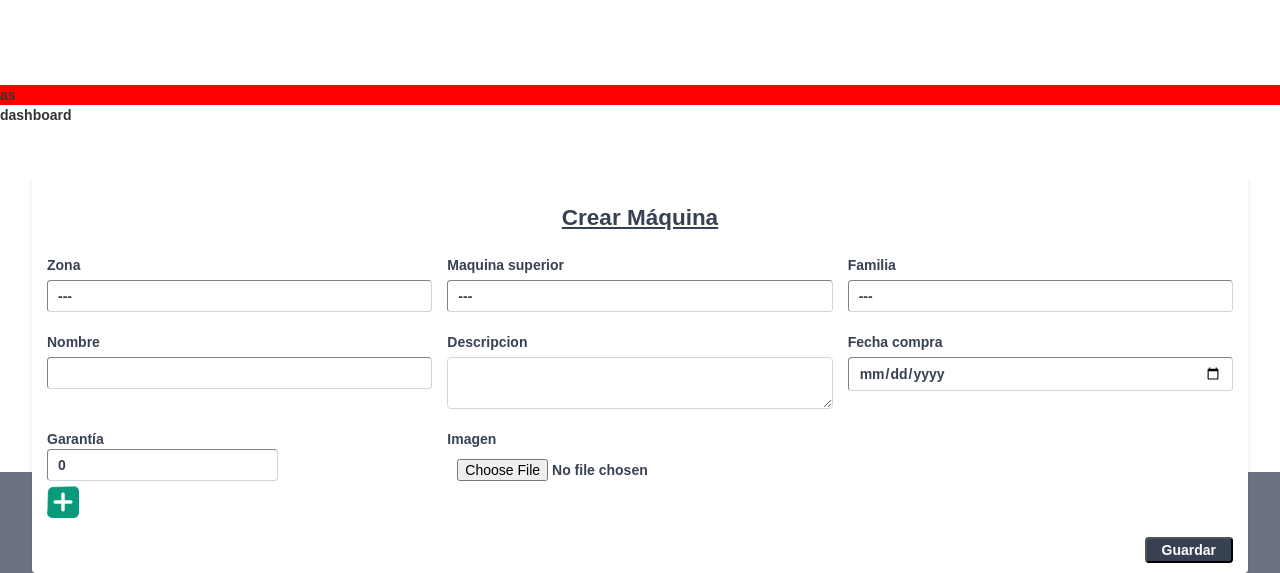
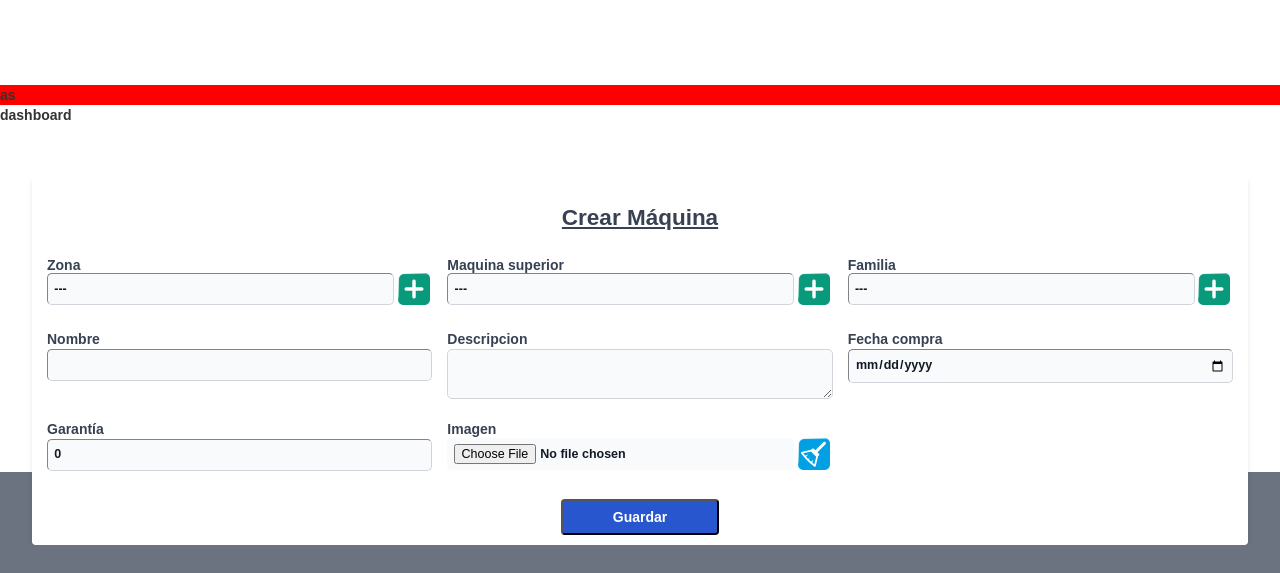
Before and after one commit to drakopablodev/frontest, a website: page src/main.html in a window 1280 px wide. Shown: the part 328-901 px from the top of the page. After the commit the page ends 873 px from the top, so only its background shows below. Drawn offline with nearby package versions, Linux system fonts and the light colour scheme; a web font is replaced by a local one.

Commit message:
added modification to styles

```diff
--- a/sass/buttons.scss
+++ b/sass/buttons.scss
@@ -25,7 +25,7 @@
 }
 
 .button-add {
-    @apply tw-float-left tw-inline-block tw-text-center tw-mt-1;
+    @apply tw-float-left tw-inline-block tw-text-center tw-ml-1.5 tw-mt-[1.1px] tw-box-border;
     vertical-align: bottom;
 }
 
@@ -35,3 +35,8 @@
     @include button($url: '../assests/images/32x32/nuevo.png', $width: 32px, $height: 32px);
     @extend %buttonActions;
 }
+
+.buttonLimpiar {
+    @include button($url: '../assests/images/32x32/limpiar.png', $width: 32px, $height: 32px);
+    @extend %buttonActions;
+}
--- a/sass/form-basic.scss
+++ b/sass/form-basic.scss
@@ -1,5 +1,5 @@
 /*@import "./input-img.scss";*/
-@import "./buttons.scss";
+@import "./buttons.scss"; /* --button-add-width */
 
 .form-basic {
 
@@ -21,7 +21,7 @@
 				.input-add {
 
 					&>div {
-						@apply tw-w-2/3
+						@apply tw-w-auto
 					}
 
 					label {
@@ -29,7 +29,10 @@
 					}
 
 					input {
-						@apply tw-float-left tw-inline-block tw-w-[calc(90%)];
+						--button-add-width: 38.5px; /* 32px + 6px margin + 1/2px extra */
+						--input-with-add-buton-width: calc(100% - var(--button-add-width));
+						@apply tw-float-left tw-inline-block tw-mt-1.5
+						tw-w-[var(--input-with-add-buton-width)];
 					}
 				}
 
@@ -38,29 +41,47 @@
 				}
 
 				input {
+					/*
 					@apply tw-block tw-w-full tw-px-4 tw-py-2 tw-mt-2 tw-text-gray-700 tw-bg-white tw-border
 					tw-border-gray-300 tw-rounded-md dark:tw-bg-gray-800 dark:tw-text-gray-300 dark:tw-border-gray-600
 					focus:tw-border-blue-500 dark:focus:tw-border-blue-500 focus:tw-outline-none focus:tw-ring;
-
-					&[type=number], &[type^=date] {
-						/*@apply tw-inline-block tw-w-[calc(40%)];*/
-					}
+					*/
+					@apply tw-bg-gray-50 tw-border tw-border-gray-300 tw-text-gray-900 tw-text-xl /*-tw-m-2.5*/
+					tw-rounded-lg focus:tw-ring-primary-600 focus:tw-border-primary-600 tw-block tw-w-full
+					tw-p-2.5 dark:tw-bg-gray-700 dark:tw-border-gray-600 dark:tw-placeholder-gray-400
+					dark:tw-text-white dark:focus:tw-ring-blue-500 dark:focus:tw-border-blue-500;
 				}
 
 				textarea {
+					/*
 					@apply tw-block tw-w-full tw-px-4 tw-py-2 tw-mt-2 tw-text-gray-700 tw-bg-white tw-border
 					tw-border-gray-300 tw-rounded-md dark:tw-bg-gray-800 dark:tw-text-gray-300 dark:tw-border-gray-600
 					focus:tw-border-blue-500 dark:focus:tw-border-blue-500 focus:tw-outline-none focus:tw-ring
-					tw-resize-y tw-max-h-[200px];
+					tw-resize-y tw-min-h-[50px] tw-max-h-[200px];
+					*/
+					@apply tw-bg-gray-50 tw-border tw-border-gray-300 tw-text-gray-900 tw-text-xl /*-tw-m-2.5*/
+					tw-rounded-lg focus:tw-ring-primary-600 focus:tw-border-primary-600 tw-block tw-w-full
+					tw-p-2.5 dark:tw-bg-gray-700 dark:tw-border-gray-600 dark:tw-placeholder-gray-400
+					dark:tw-text-white dark:focus:tw-ring-blue-500 dark:focus:tw-border-blue-500
+					tw-resize-y tw-min-h-[50px] tw-max-h-[200px];
 				}
 			}
 
 			.div-form-basic-button {
-				@apply tw-flex tw-justify-end tw-mt-6;
+				@apply tw-flex tw-justify-center tw-mt-10;
 
 				button {
-					@apply tw-px-6 tw-py-2 tw-leading-5 tw-text-white tw-transition-colors tw-duration-200 tw-transform
-					tw-bg-gray-700 tw-rounded-md hover:tw-bg-gray-600 focus:tw-outline-none focus:tw-bg-gray-600;
+					@apply tw-px-20 tw-py-4 tw-leading-5 tw-text-white tw-transition-colors tw-duration-200 tw-transform
+					tw-bg-konetic-blue-1 tw-rounded-md hover:tw-bg-konetic-blue-2
+					focus:tw-outline-none focus:tw-bg-konetic-blue-2;
+
+					/*@apply tw-px-20 tw-py-4 tw-leading-5 tw-text-white tw-transition-colors tw-duration-200 tw-transform
+					tw-bg-gray-700 tw-rounded-md hover:tw-bg-gray-600 focus:tw-outline-none focus:tw-bg-gray-600;*/
+
+					/*@apply tw-w-auto tw-text-white tw-bg-primary-600 hover:tw-bg-primary-700
+					focus:tw-ring-4 focus:tw-outline-none focus:tw-ring-primary-300 tw-font-medium
+					tw-rounded-lg tw-text-sm tw-px-5 tw-py-2.5 tw-text-center dark:tw-bg-primary-600
+					dark:hover:tw-bg-primary-700 dark:focus:tw-ring-primary-800;*/
 				}
 			}
 		}
--- a/src/components/form-basic.html
+++ b/src/components/form-basic.html
@@ -4,19 +4,37 @@
 
     <form>
         <div class="div-form-basic">
-            <div>
+            <div class="input-add">
                 <label for="zona">Zona</label>
                 <input id="zona" type="text" value="---">
+                <div class="button-add">
+                    <!--Boton de nuevo-->
+                    <button type="button" class="buttonCrear" id="buttonCrearFamiliaZona" title="Crear"
+                    onclick="console.log('click')">
+                    </button>
+                </div>
             </div>
 
-            <div>
+            <div class="input-add">
                 <label for="maquinaSuperior">Maquina superior</label>
                 <input id="maquinaSuperior" type="text" value="---">
+                <div class="button-add">
+                    <!--Boton de nuevo-->
+                    <button type="button" class="buttonCrear" id="buttonCrearFamiliaZona" title="Crear"
+                    onclick="console.log('click')">
+                    </button>
+                </div>
             </div>
 
-            <div>
+            <div class="input-add">
                 <label for="familia">Familia</label>
                 <input id="familia" type="text" value="---">
+                <div class="button-add">
+                    <!--Boton de nuevo-->
+                    <button type="button" class="buttonCrear" id="buttonCrearFamiliaZona" title="Crear"
+                    onclick="console.log('click')">
+                    </button>
+                </div>
             </div>
 
             <div>
@@ -34,22 +52,20 @@
                 <input id="fecha" type="date">
             </div>
 
-            <div class="input-add">
+            <div>
                 <label for="garantia">Garantía</label>
-                <div>
-                    <input id="garantia" type="number" value="0">
-                    <div class="button-add">
-                        <!--Boton de nuevo-->
-                        <button type="button" class="buttonCrear" id="buttonCrearFamiliaZona" title="Crear"
-                        onclick="console.log('click')">
-                        </button>
-                    </div>
-                </div>
+                <input id="garantia" type="number" value="0">
             </div>
 
-            <div>
+            <div class="input-add">
                 <label for="img">Imagen</label>
                 <input type="file" name="img" id="img" accept="image/*">
+                <div class="button-add">
+                    <!--Boton de nuevo-->
+                    <button type="button" class="buttonLimpiar" id="buttonCrearFamiliaZona" title="Crear"
+                    onclick="console.log('click')">
+                    </button>
+                </div>
             </div>
 
             <!--<div include-html="./components/input-img.html"></div>-->
```
Also changed, not shown: css2/buttons.css, css2/form-basic.css.
